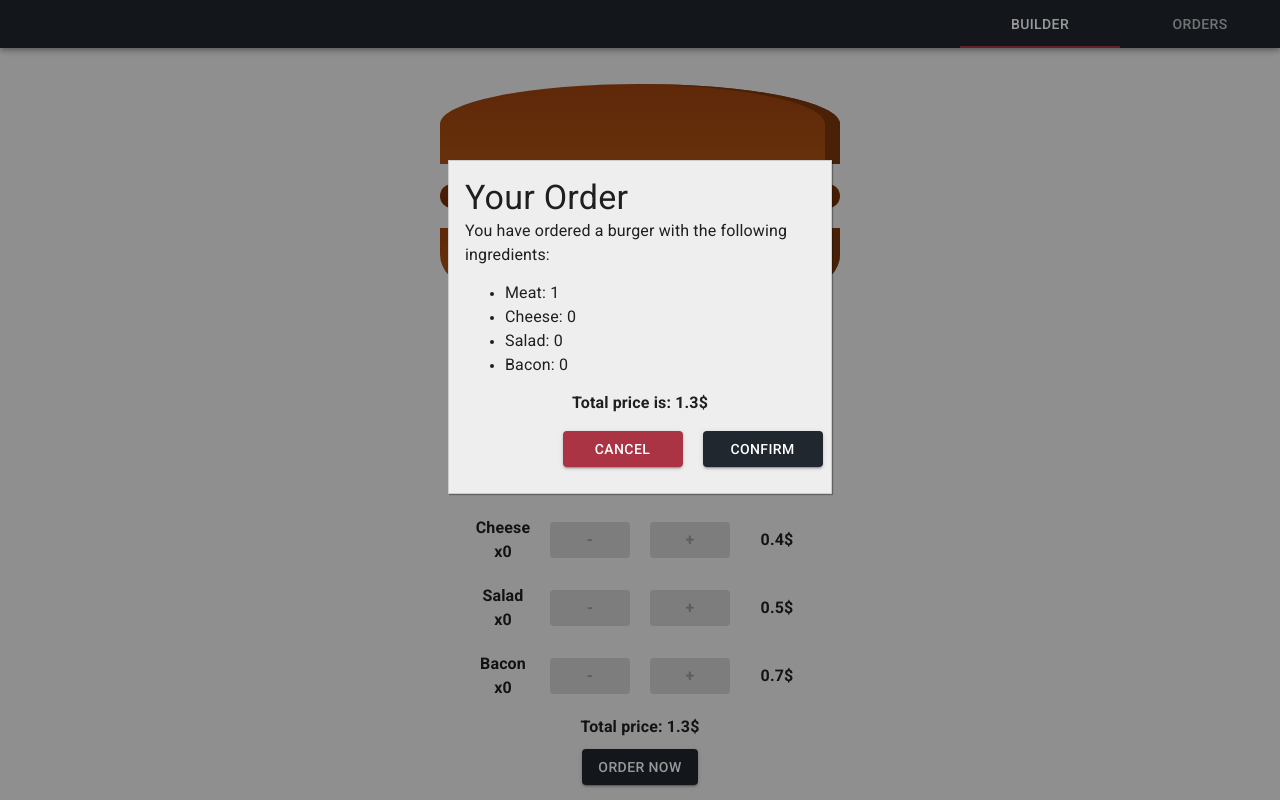
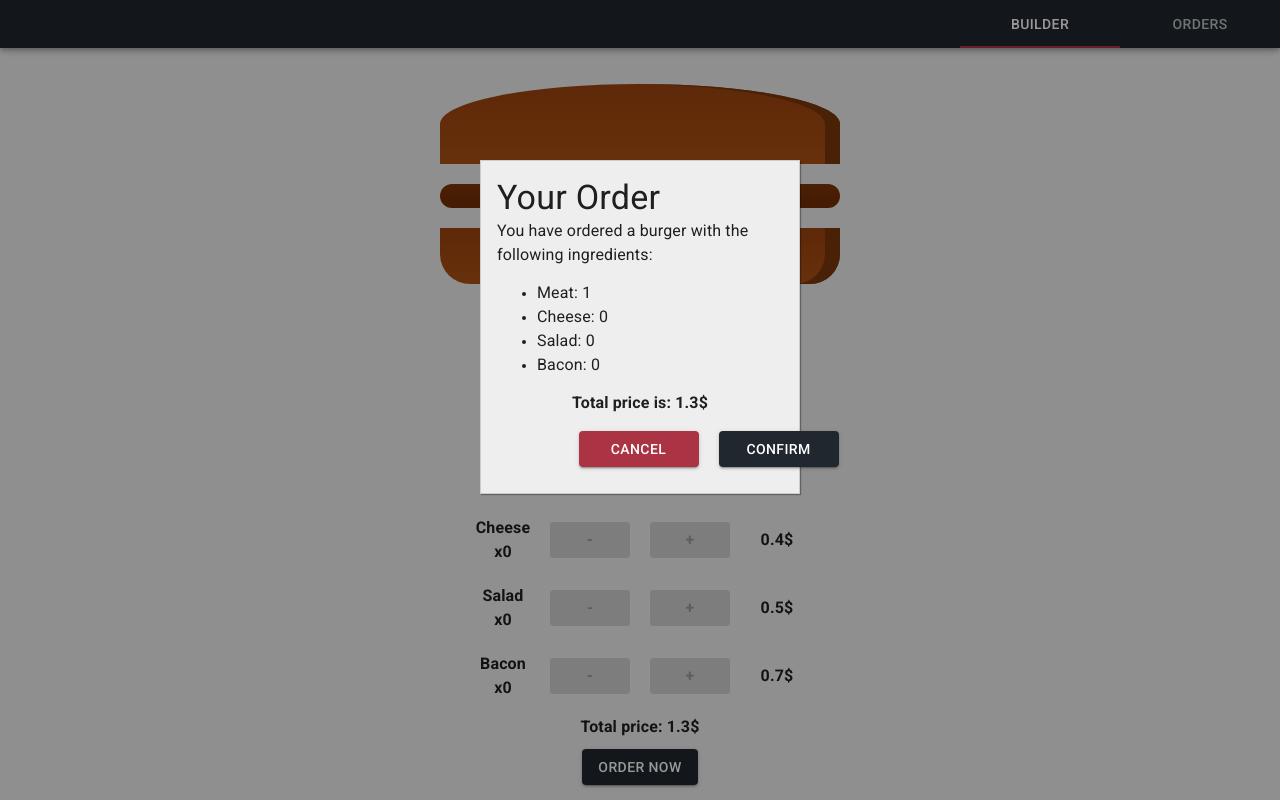
Before and after one commit to kaenpe/burger-nextjs, a Next.js app: page / in a window 1280 px wide. Both pictures are taken after a click on the button "ORDER NOW". Built offline with nearby package versions, Linux system fonts and the light colour scheme.

Commit message:
Framer motion for animations

```diff
--- a/components/Burger/BurgerBuilder.js
+++ b/components/Burger/BurgerBuilder.js
@@ -20,6 +20,10 @@ const StyledModalButtons = styled.div`
   margin: 0 auto;
   display: flex;
   justify-content: space-evenly;
+`;
+const StyledPriceLabel = styled(StyledLabel)`
+  width: max-content;
+  margin-bottom: 10px;
 `;
 
 const BurgerBuilder = () => {
@@ -105,7 +109,7 @@ const BurgerBuilder = () => {
         >
           Total price is: {totalPrice}$
         </Typography>
-        <StyledModalButtons className='modal-buttons'>
+        <StyledModalButtons>
           <Button
             style={{ minWidth: '120px', margin: '10px' }}
             variant='contained'
@@ -135,11 +139,11 @@ const BurgerBuilder = () => {
             ing={ing}
           ></BurgerControls>
         ))}
-        <StyledLabel style={{ width: 'max-content', marginBottom: '10px' }}>
+        <StyledPriceLabel>
           <Typography style={{ fontWeight: 'bold' }}>
             Total price: {totalPrice}$
           </Typography>
-        </StyledLabel>
+        </StyledPriceLabel>
         <Button
           color='primary'
           variant='contained'
--- a/components/Modal/Modal.js
+++ b/components/Modal/Modal.js
@@ -1,3 +1,4 @@
+import { motion } from 'framer-motion';
 import React, { useContext } from 'react';
 import styled from 'styled-components';
 import { ModalContext } from '../../contexts/ModalContext';
@@ -12,15 +13,15 @@ const StyledBackdrop = styled.div`
   top: 0;
 `;
 
-const StyledModal = styled.div`
+const StyledModal = styled(motion.div)`
   position: fixed;
   z-index: 500;
   background-color: #eee;
-  width: 30%;
+  width: 25%;
   border: 1px solid #ccc;
   box-shadow: 1px 1px 1px #00000050;
   padding: 16px;
-  left: 35%;
+  left: 37.5%;
   top: 20%;
 
   @media (max-width: 800px) {
@@ -28,7 +29,12 @@ const StyledModal = styled.div`
     left: 10%;
   }
 `;
+
 const Modal = ({ children }) => {
+  const variants = {
+    hidden: { y: '-100vh', opacity: 0 },
+    visible: { y: 0, opacity: 1 },
+  };
   const { showModal, setShowModal } = useContext(ModalContext);
   return (
     <>
@@ -37,9 +43,16 @@ const Modal = ({ children }) => {
           <StyledBackdrop
             onClick={() => setShowModal((prevState) => !prevState)}
           ></StyledBackdrop>
-          <StyledModal>{children}</StyledModal>
         </>
       )}
+
+      <StyledModal
+        variants={variants}
+        transition={{ duration: 1 }}
+        animate={showModal ? 'visible' : 'hidden'}
+      >
+        {children}
+      </StyledModal>
     </>
   );
 };
--- a/components/UI/Layout.js
+++ b/components/UI/Layout.js
@@ -4,7 +4,7 @@ import Navbar from './Navbar';
 const StyledLayout = styled.main`
   height: 100vh;
   display: grid;
-  grid-template-rows: 56px 1fr auto;
+  grid-auto-rows: 56px 1fr auto;
   grid-template-columns: repeat(3, 1fr);
   grid-template-areas: 'header header header' 'burger burger burger' 'controls controls controls';
   z-index: 100;
--- a/components/UI/Navbar.js
+++ b/components/UI/Navbar.js
@@ -56,7 +56,7 @@ const Navbar = () => {
           onChange={handleChange}
           aria-label='simple tabs example'
           classes={{ flexContainer: classes.flexContainer }}
-          variant={matches && 'fullWidth'}
+          variant={matches ? 'fullWidth' : 'standard'}
         >
           <Tab
             label='Builder'
--- a/package.json
+++ b/package.json
@@ -15,6 +15,7 @@
     "@material-ui/icons": "^4.9.1",
     "axios": "^0.20.0",
     "formik": "^2.1.5",
+    "framer-motion": "^2.4.3-beta.2",
     "next": "9.5.2",
     "react": "16.13.1",
     "react-dom": "16.13.1",
```
Also changed, not shown: 1 other file (tests, documents, lock files or other folders).
